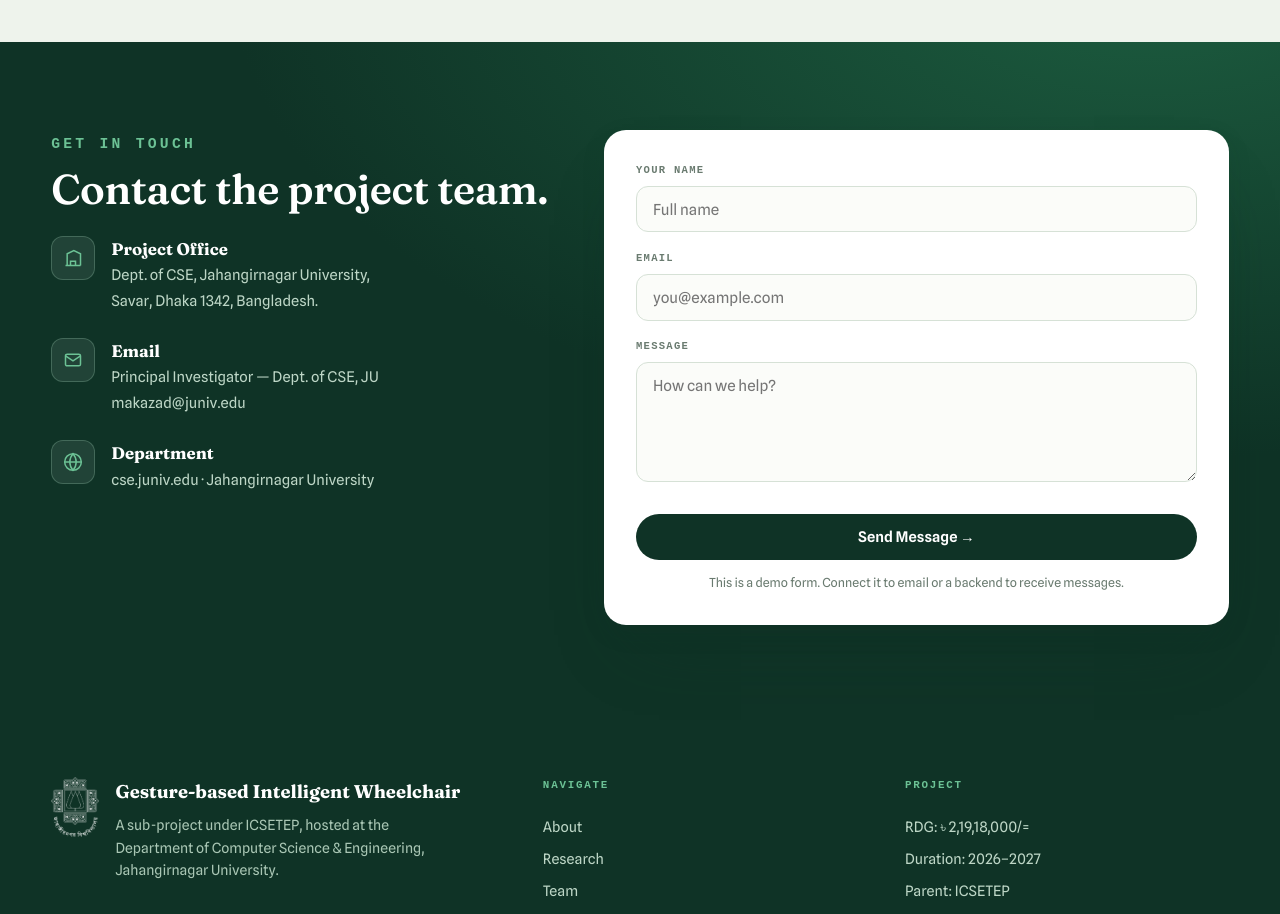
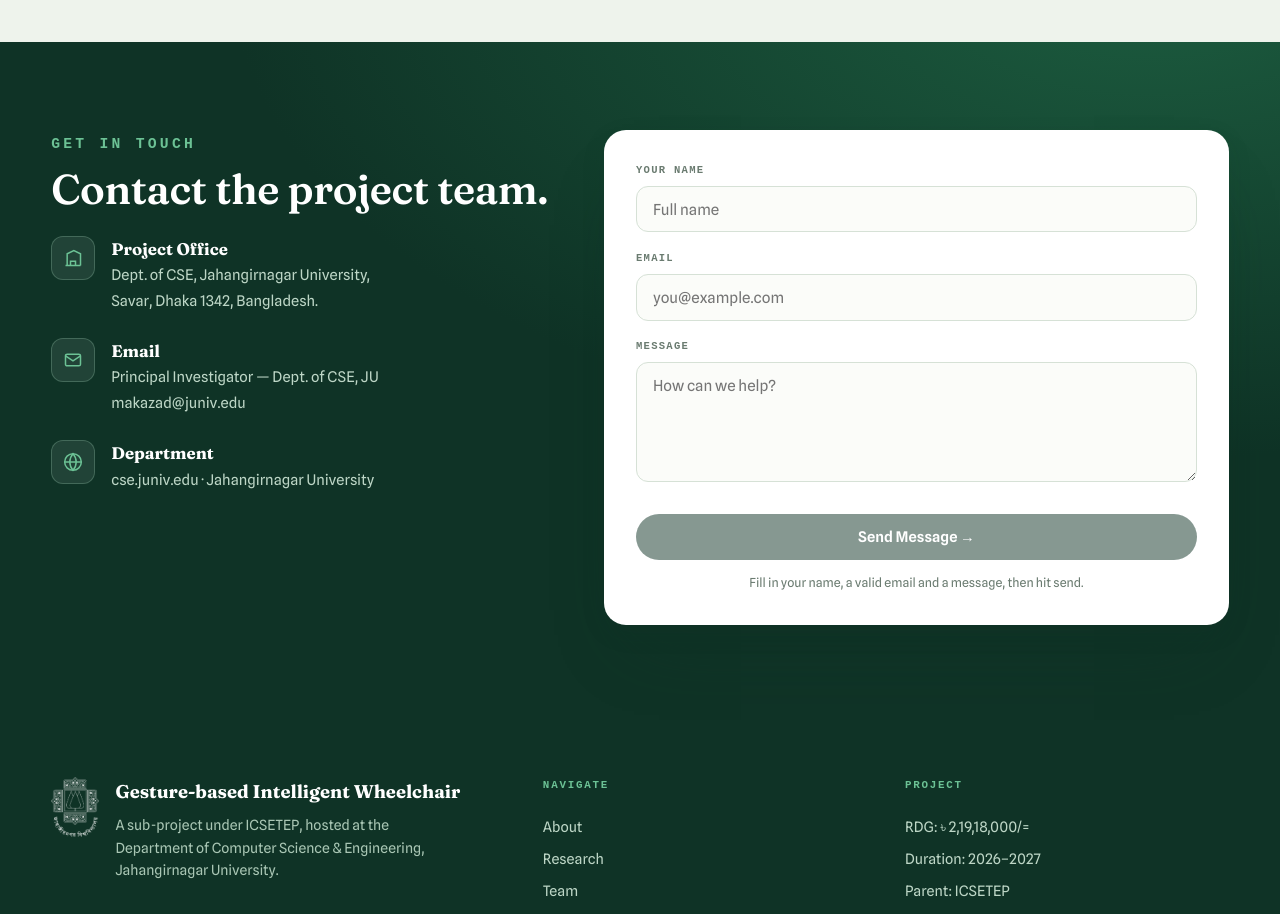
Before and after one commit to mamun390/Smart_Wheelchair, a React (Vite) app: page / in a window 1280 px wide. Shown: the part 6980-7894 px from the top of the page. Built offline with nearby package versions, Linux system fonts and the light colour scheme; a web font is replaced by a local one.

Commit message:
Update the contact things for user

```diff
--- a/src/components/Contact.jsx
+++ b/src/components/Contact.jsx
@@ -1,17 +1,74 @@
 import { useState } from 'react';
 import { HomeIcon, MailIcon, GlobeIcon } from './Icons.jsx';
 
+// ───────────────────────────────────────────────────────────────────────────
+// 1) Paste the access key you get from https://web3forms.com here.
+//    Messages are delivered to the EMAIL ADDRESS you used when creating the key.
+//    That address is your "inbox" — change the recipient by making a new key.
+// ───────────────────────────────────────────────────────────────────────────
+const WEB3FORMS_ACCESS_KEY = 'c0061ddc-cbb4-4014-99d3-288832703ca4';
+
+// Checks the *format* of an email (e.g. name@domain.com).
+// It CANNOT confirm the address actually exists — that needs a confirmation
+// link. For a contact form, checking the format is the normal standard.
+const isValidEmail = (value) => /^[^\s@]+@[^\s@]+\.[^\s@]+$/.test(value.trim());
+
 export default function Contact() {
-  const [note, setNote] = useState({
-    text: 'This is a demo form. Connect it to email or a backend to receive messages.',
-    sent: false,
-  });
+  const [name, setName] = useState('');
+  const [email, setEmail] = useState('');
+  const [message, setMessage] = useState('');
+  const [status, setStatus] = useState('idle'); // 'idle' | 'sending' | 'success' | 'error'
 
-  const send = () =>
-    setNote({
-      text: 'Thanks! This demo form does not send messages yet — wire it to a backend or email service.',
-      sent: true,
-    });
+  const emailOk = isValidEmail(email);
+  const showEmailError = email.length > 0 && !emailOk;
+
+  // The Send button only turns on when all three fields are valid.
+  const canSend =
+    name.trim() !== '' &&
+    emailOk &&
+    message.trim() !== '' &&
+    status !== 'sending';
+
+  const handleSubmit = async (e) => {
+    e.preventDefault();
+    if (!canSend) return;
+
+    setStatus('sending');
+
+    // Build the payload from the form fields + a few extras Web3Forms needs.
+    const formData = new FormData(e.target);
+    formData.append('access_key', WEB3FORMS_ACCESS_KEY);
+    formData.append('subject', 'New message from the Wheelchair project website');
+    formData.append('from_name', name);
+
+    try {
+      const res = await fetch('https://api.web3forms.com/submit', {
+        method: 'POST',
+        body: formData,
+      });
+      const data = await res.json();
+
+      if (data.success) {
+        setStatus('success');
+        setName('');
+        setEmail('');
+        setMessage('');
+      } else {
+        setStatus('error');
+      }
+    } catch (err) {
+      setStatus('error');
+    }
+  };
+
+  const note =
+    status === 'success'
+      ? "Thanks! Your message has been sent — we'll get back to you soon."
+      : status === 'error'
+      ? 'Something went wrong. Please try again, or email us directly.'
+      : status === 'sending'
+      ? 'Sending…'
+      : 'Fill in your name, a valid email and a message, then hit send.';
 
   return (
     <section className="section-pad contact-sec" id="contact">
@@ -43,8 +100,9 @@
               <span>
                 Principal Investigator — Dept. of CSE, JU
                 <br />
-                makazad@juniv.edu
-
+                <a href="mailto:makazad@juniv.edu" className="email-link">
+                  makazad@juniv.edu
+                </a>
               </span>
             </div>
           </div>
@@ -60,29 +118,87 @@
           </div>
         </div>
 
-        <div className="form reveal">
+        <form className="form reveal" onSubmit={handleSubmit}>
           <div className="fg">
             <label htmlFor="nm">Your Name</label>
-            <input id="nm" type="text" placeholder="Full name" />
+            <input
+              id="nm"
+              name="name"
+              type="text"
+              placeholder="Full name"
+              value={name}
+              onChange={(e) => setName(e.target.value)}
+            />
           </div>
+
           <div className="fg">
             <label htmlFor="em">Email</label>
-            <input id="em" type="email" placeholder="you@example.com" />
+            <input
+              id="em"
+              name="email"
+              type="email"
+              placeholder="you@example.com"
+              value={email}
+              onChange={(e) => setEmail(e.target.value)}
+            />
+            {showEmailError && (
+              <span
+                style={{
+                  color: '#c0392b',
+                  fontSize: '0.8rem',
+                  marginTop: '4px',
+                  display: 'block',
+                }}
+              >
+                Please enter a valid email address.
+              </span>
+            )}
           </div>
+
           <div className="fg">
             <label htmlFor="ms">Message</label>
-            <textarea id="ms" placeholder="How can we help?" />
+            <textarea
+              id="ms"
+              name="message"
+              placeholder="How can we help?"
+              value={message}
+              onChange={(e) => setMessage(e.target.value)}
+            />
           </div>
-          <button className="btn btn-primary" type="button" onClick={send}>
-            Send Message →
+
+          {/* Honeypot: invisible to people, but bots tend to fill it in.
+              If it gets filled, Web3Forms silently rejects the spam. */}
+          <input
+            type="checkbox"
+            name="botcheck"
+            tabIndex={-1}
+            autoComplete="off"
+            aria-hidden="true"
+            style={{ display: 'none' }}
+          />
+
+          <button
+            className="btn btn-primary"
+            type="submit"
+            disabled={!canSend}
+            style={!canSend ? { opacity: 0.5, cursor: 'not-allowed' } : undefined}
+          >
+            {status === 'sending' ? 'Sending…' : 'Send Message →'}
           </button>
+
           <p
             className="form-note"
-            style={note.sent ? { color: 'var(--emerald)' } : undefined}
+            style={
+              status === 'success'
+                ? { color: 'var(--emerald)' }
+                : status === 'error'
+                ? { color: '#c0392b' }
+                : undefined
+            }
           >
-            {note.text}
+            {note}
           </p>
-        </div>
+        </form>
       </div>
     </section>
   );
--- a/src/styles.css
+++ b/src/styles.css
@@ -721,3 +721,16 @@
 .stagger.in>*:nth-child(6){transition-delay:.44s}
 .stagger.in>*:nth-child(7){transition-delay:.52s}
 @media(prefers-reduced-motion:reduce){*{animation:none!important;transition:none!important}.reveal,.stagger>*{opacity:1;transform:none}}
+
+
+/*  Contact the project team  */
+.email-link {
+  color: inherit;
+  text-decoration: none;
+  transition: color 0.3s ease;
+}
+
+.email-link:hover {
+  color: #5BC99B;
+  text-decoration: underline;
+}
```
